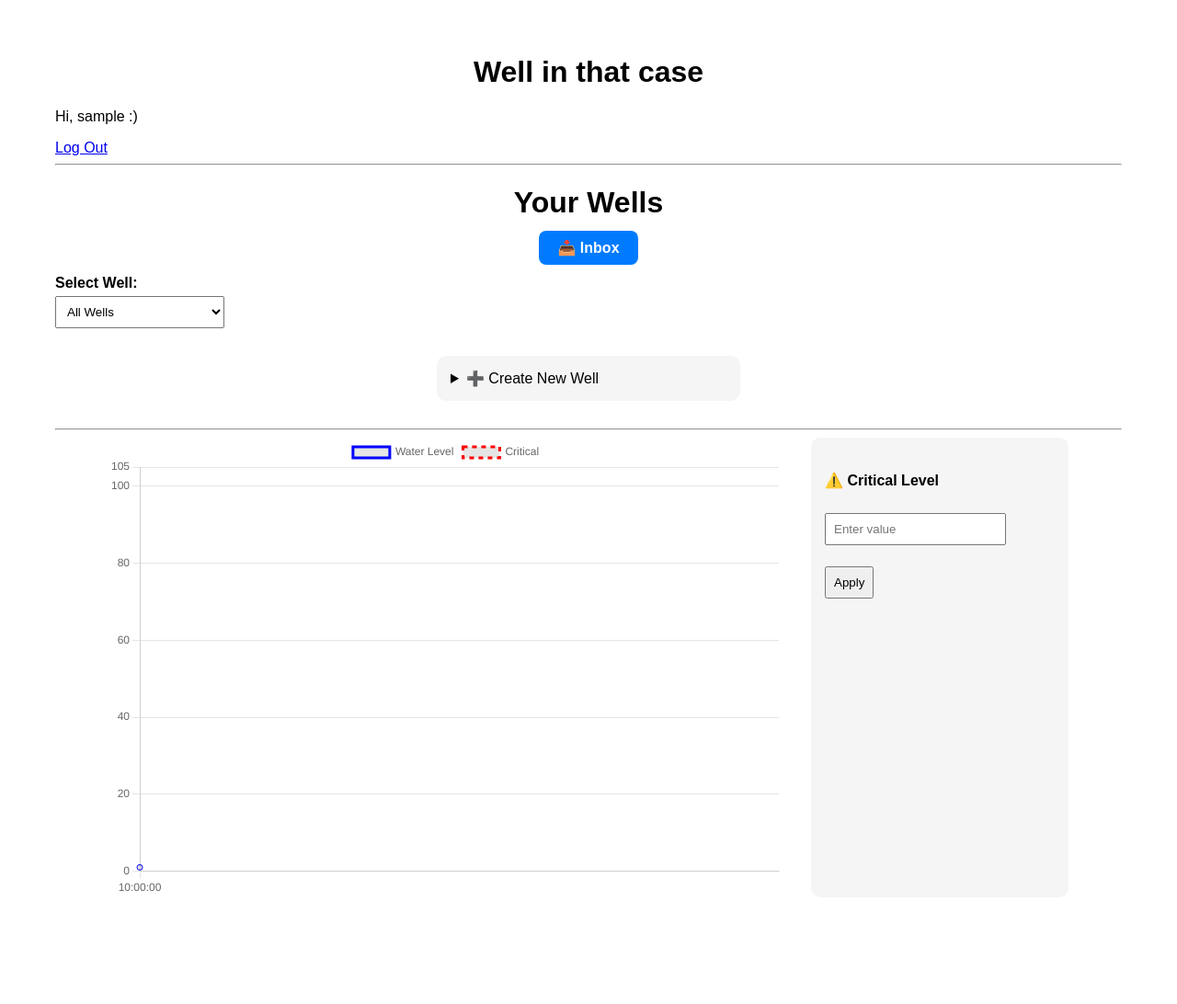
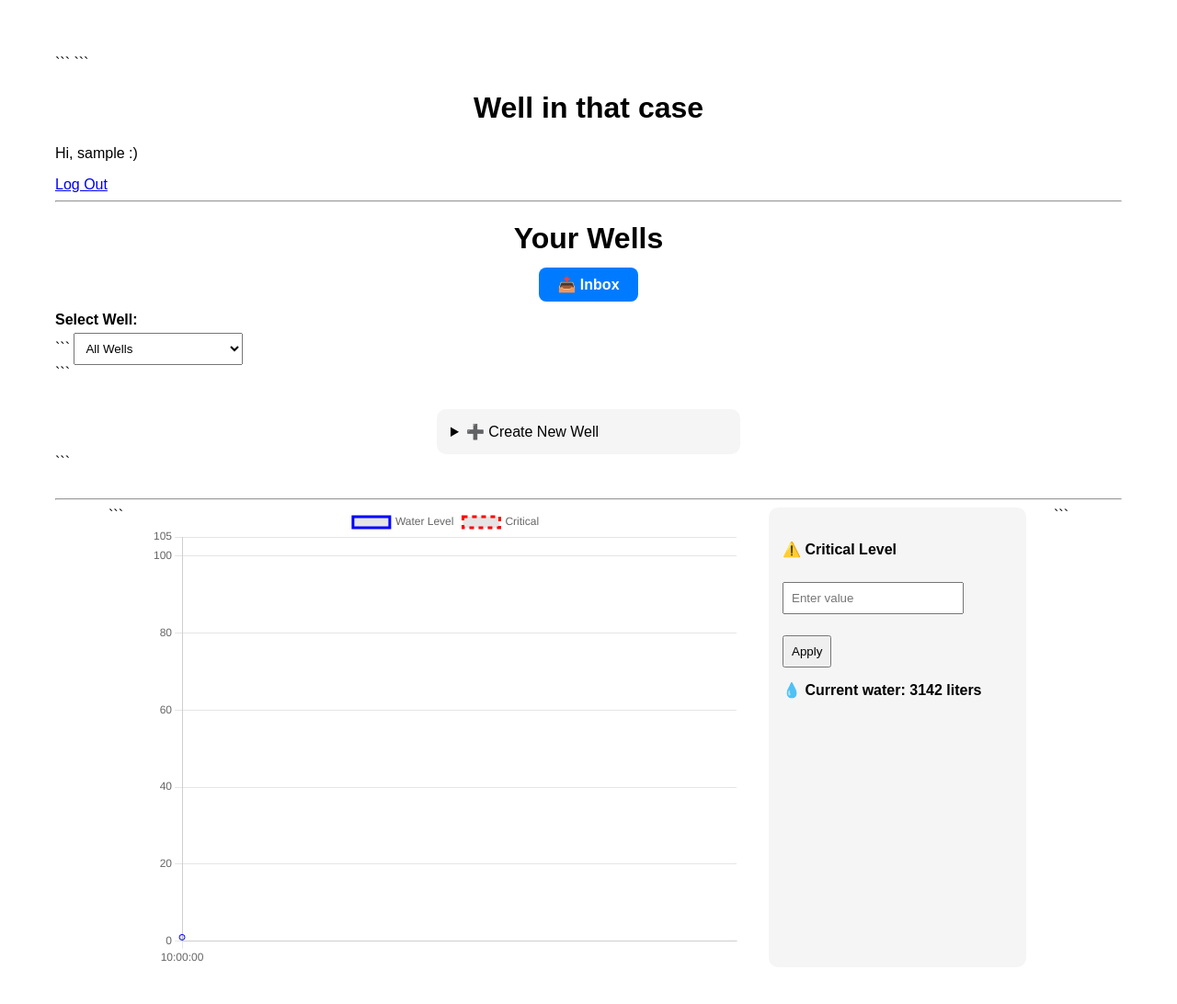
Before and after one commit to Lubakicha/HACKTUES12_DUMP_HILL_PROJECT, a Django app: page /home/ in a window 1280 px wide. Shown: the top 1092 px of the page at 92% size. Before the commit the page ends 970 px from the top, so only its background shows below. Run offline with Django 5.2, Linux system fonts and the light colour scheme; a user stored in the database is signed in; tables that the repository leaves empty hold one stand-in row (values such as "Sample post").

Commit message:
littres menu

````diff
--- a/wellSite/wellShow/models.py
+++ b/wellSite/wellShow/models.py
@@ -6,8 +6,9 @@ from django.contrib.auth.models import User
 class Well(models.Model):
     well_id = models.AutoField(primary_key=True)
     user = models.ForeignKey(User, on_delete=models.CASCADE)
-    name = models.CharField(max_length=100)   # 👈 ADD THIS
+    name = models.CharField(max_length=100)
     depth = models.FloatField()
+    radius = models.FloatField()  # ✅ NEW FIELD
     created_at = models.DateTimeField(auto_now_add=True)
 
     def __str__(self):
--- a/wellSite/wellShow/templates/home.html
+++ b/wellSite/wellShow/templates/home.html
@@ -1,10 +1,12 @@
 <!DOCTYPE html>
+
 <html lang="en">
 <head>
     <meta charset="UTF-8">
     <title>Your Wells</title>
     <script src="https://cdn.jsdelivr.net/npm/chart.js"></script>
 
+```
 <style>
     body {
         font-family: Arial;
@@ -51,7 +53,6 @@
         margin: auto;
     }
 
-        /* Modal */
     #unknownWellModal {
         display: none;
         position: fixed;
@@ -69,12 +70,15 @@
         width: 300px;
     }
 </style>
+```
+
 </head>
 <body>
 
 {% include 'navbar.html' %}
 
 <h1>Your Wells</h1>
+
 <div style="text-align: center; margin-bottom: 20px;">
     <a href="{% url 'inbox' %}" style="
         background: #007bff;
@@ -87,11 +91,14 @@
         📥 Inbox
     </a>
 </div>
+
 <!-- SELECT WELL -->
+
 <div class="section">
     <form method="GET">
         <label><strong>Select Well:</strong></label><br>
 
+```
     <select name="well" onchange="this.form.submit()">
         <option value="">All Wells</option>
 
@@ -106,27 +113,34 @@
         {% endfor %}
     </select>
 </form>
+```
+
 </div>
 
 <!-- CREATE WELL -->
+
 <div class="section">
     <details>
         <summary>➕ Create New Well</summary>
 
+```
     <form method="POST" action="new_well/">
         {% csrf_token %}
         <input type="text" name="name" placeholder="Well name" required><br><br>
-            <input type="number" step="0.1" name="depth" placeholder="Depth" required><br><br>
+        <input type="number" step="0.1" name="depth" placeholder="Depth (m)" required><br><br>
+        <input type="number" step="0.01" name="radius" placeholder="Radius (m)" required><br><br>
         <button type="submit">Create Well</button>
     </form>
 </details>
+```
+
 </div>
 
 <hr>
 
-<!-- CHART + MENU -->
 <div class="chart-container">
 
+```
 <div style="flex: 3;">
     <canvas id="wellChart"></canvas>
 </div>
@@ -135,22 +149,31 @@
     <h4>⚠️ Critical Level</h4>
     <input type="number" id="criticalInput" placeholder="Enter value"><br><br>
     <button onclick="updateCritical()">Apply</button>
+
+    <!-- ✅ RESULT -->
+    <p id="litersInfo" style="margin-top:15px; font-weight:bold;"></p>
 </div>
+```
 
 </div>
 
 <!-- UNKNOWN WELL MODAL -->
+
 <div id="unknownWellModal">
     <div>
         <h3>Unknown Well</h3>
         <p id="unknownText"></p>
 
+```
     <input type="text" id="newWellName" placeholder="Well name"><br><br>
     <input type="number" id="newWellDepth" placeholder="Depth"><br><br>
+    <input type="number" id="newWellRadius" placeholder="Radius"><br><br>
 
     <button onclick="createNewWell()">Create</button>
     <button onclick="closeModal()">Ignore</button>
 </div>
+```
+
 </div>
 
 <script>
@@ -158,6 +181,8 @@
     const data = JSON.parse('{{ data|escapejs }}');
 
     const maxDepth = Number('{{ selected_well.depth|default:"100" }}');
+    const wellRadius = Number('{{ selected_well.radius|default:"1" }}');
+
     const chartMax = maxDepth * 1.05;
 
     const ctx = document.getElementById('wellChart').getContext('2d');
@@ -201,9 +226,42 @@
 
     chart.data.datasets[1].data = labels.map(() => val);
     chart.update();
+
+    const info = document.getElementById('litersInfo');
+
+    // ❗ NO DATA CASE
+    if (data.length === 0) {
+        info.innerText = "No data yet.";
+        return;
     }
 
-    // 🔴 Unknown well handling
+    const latestLevel = data[data.length - 1];
+
+    if (latestLevel < val) {
+        const volume = Math.PI * wellRadius * wellRadius * latestLevel;
+        const liters = volume * 1000;
+
+        info.innerText =
+            `⚠️ Below critical! Water left: ${liters.toFixed(0)} liters`;
+    } else {
+        const volume = Math.PI * wellRadius * wellRadius * latestLevel;
+const liters = volume * 1000;
+
+if (latestLevel < val) {
+    info.innerText =
+        `⚠️ Below critical! Water left: ${liters.toFixed(0)} liters`;
+} else {
+    info.innerText =
+        `💧 Current water: ${liters.toFixed(0)} liters`;
+}
+    }
+}
+
+    window.onload = function () {
+        updateCritical();
+    };
+
+    // UNKNOWN WELL HANDLING
     let pendingWell = null;
 
     function handleResponse(res) {
@@ -220,11 +278,12 @@
     function createNewWell() {
         const name = document.getElementById('newWellName').value;
         const depth = document.getElementById('newWellDepth').value;
+        const radius = document.getElementById('newWellRadius').value;
 
         fetch('new_well/', {
             method: 'POST',
             headers: {'Content-Type': 'application/x-www-form-urlencoded'},
-            body: `name=${name}&depth=${depth}`
+            body: `name=${name}&depth=${depth}&radius=${radius}`
         }).then(() => {
             closeModal();
             location.reload();
--- a/wellSite/wellShow/templates/inbox.html
+++ b/wellSite/wellShow/templates/inbox.html
@@ -110,6 +110,7 @@
 
                         <input type="text" name="name" placeholder="Well name" required style="width:100px;"><br>
                         <input type="number" step="0.1" name="depth" placeholder="Depth" required style="width:100px;"><br>
+                        <input type="number" step="0.01" name="radius" placeholder="Radius" required style="width:100px;"><br>
 
                         <button type="submit">Save</button>
                     </form>
--- a/wellSite/wellShow/views.py
+++ b/wellSite/wellShow/views.py
@@ -83,6 +83,7 @@ def create_well_from_event(request, event_id):
 
     name = request.POST.get('name')
     depth = request.POST.get('depth')
+    radius = request.POST.get('radius')
 
     if event.well_id_value:
         Well.objects.get_or_create(
@@ -90,6 +91,7 @@ def create_well_from_event(request, event_id):
             defaults={
                 'name': name,
                 'depth': float(depth),
+                'radius': float(radius),  # ✅ NEW
                 'user': request.user
             }
         )
@@ -126,9 +128,12 @@ def receive_record(request):
                 })
 
             # ✅ Save record if well exists
+            # Convert sensor distance → water height
+            water_height = well.depth - rec_diff
+
             Record.objects.create(
                 well_rec=well,
-                diff=rec_diff
+                diff=water_height
             )
 
             return JsonResponse({
@@ -159,13 +164,15 @@ def create_well(request):
         try:
             #request_context = RequestContext(request)
             depth = float(request.POST.get('depth', 0))
+            radius = float(request.POST.get('radius', 0))  # ✅ NEW
             name = request.POST.get('name')
 
             well = Well.objects.create(
-                name = name,
-                depth=depth,
-                user=request.user   # 👈 IMPORTANT
-            )
+            name=name,
+            depth=depth,
+            radius=radius,  # ✅ NEW
+            user=request.user
+)
             print(well.well_id)
 
             return redirect('home')
````
Also changed, not shown: wellSite/wellShow/migrations/0007_well_radius.py (added). Lines whose indentation alone changed are shown as unchanged.
